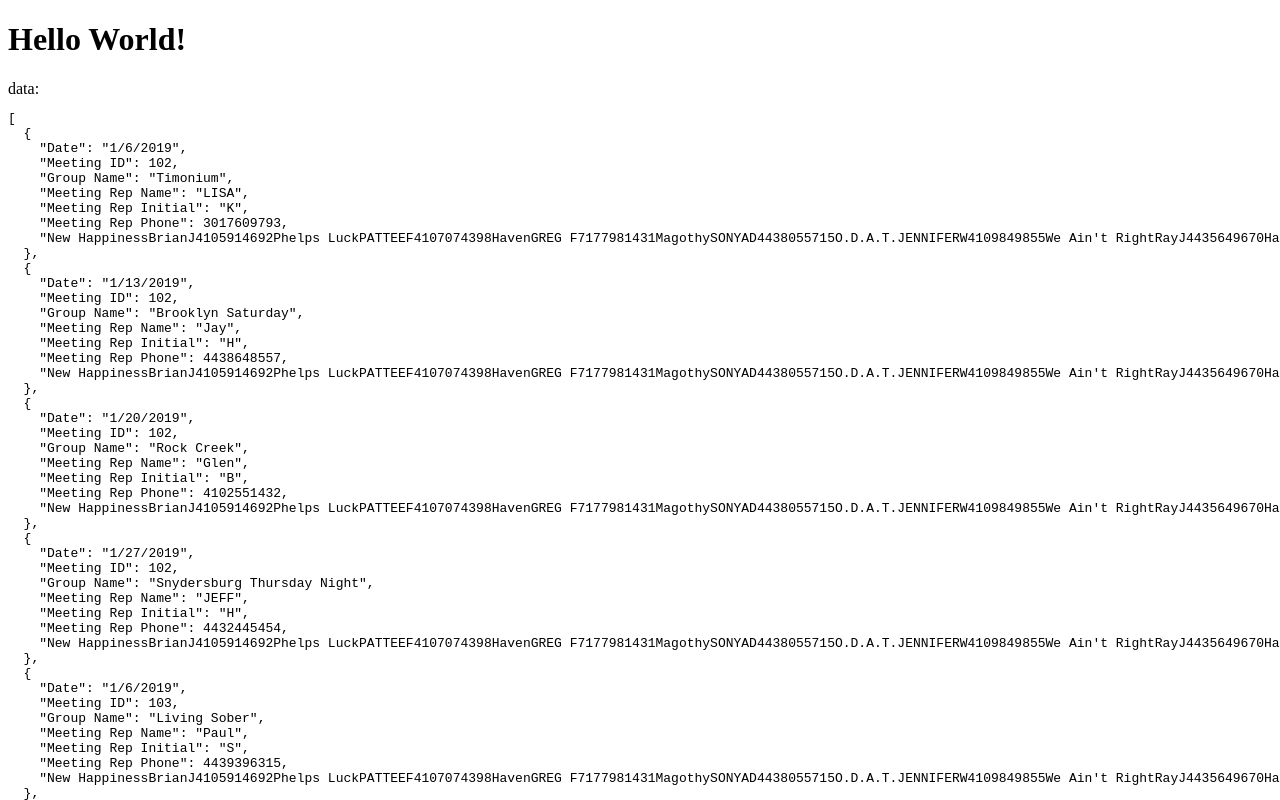
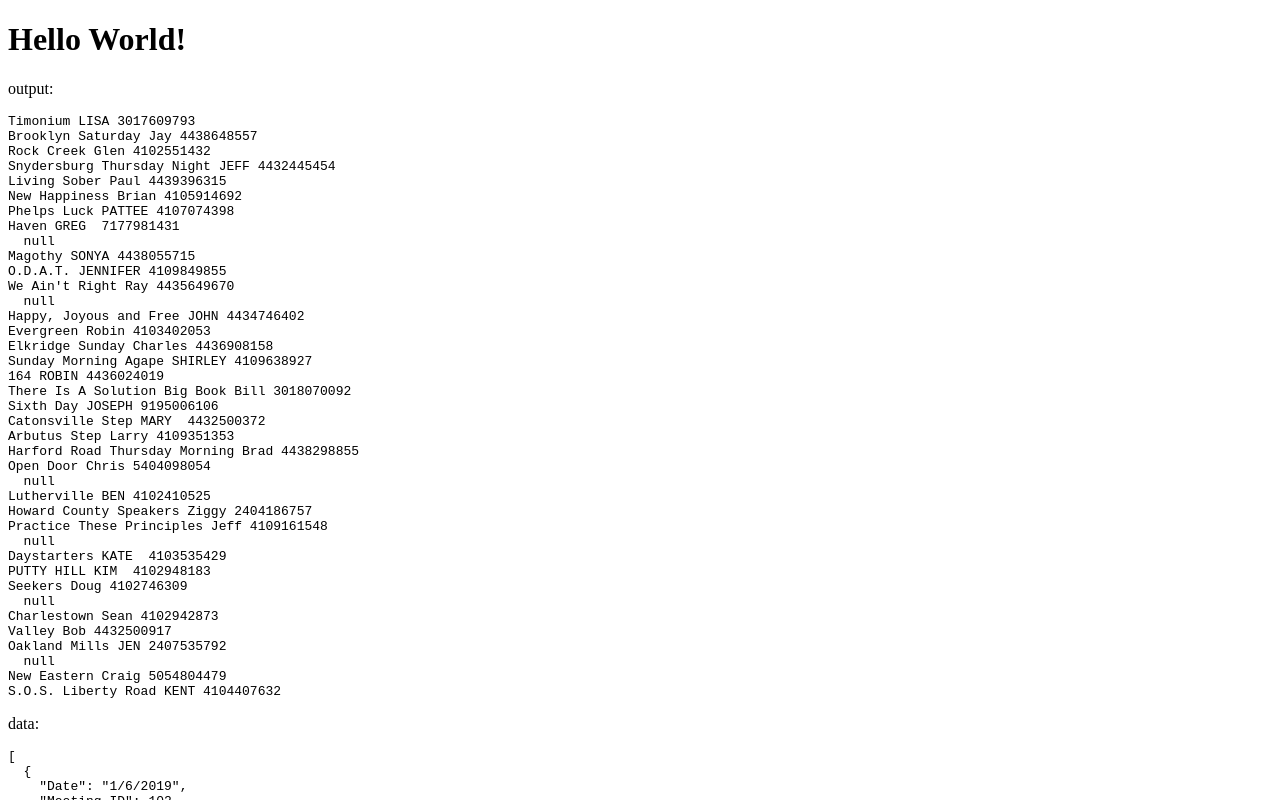
Before and after one commit to brianzelip/concats-web, a Vue app: page / in a window 1280 px wide. Shown: the top 800 px of the page. Built offline with nearby package versions, Linux system fonts and the light colour scheme.

Commit message:
create and render output getter

```diff
--- a/src/components/App.vue
+++ b/src/components/App.vue
@@ -1,15 +1,15 @@
 <template>
   <div>
-  <h1>{{ msg }}</h1>
-  <p>data:
+    <h1>{{ msg }}</h1>
+    <p>output:</p>
+    <pre>{{ output }}</pre>
+    <p>data:</p>
     <pre>{{ data }}</pre>
-  </p>
-
   </div>
 </template>
 
 <script>
-import { mapState } from "vuex";
+import { mapState, mapGetters } from "vuex";
 
 export default {
   data() {
@@ -18,7 +18,8 @@ export default {
     };
   },
   computed: {
-    ...mapState(["data"])
+    ...mapState(["data"]),
+    ...mapGetters(["output"])
   }
 };
 </script>
--- a/src/store.js
+++ b/src/store.js
@@ -8,6 +8,23 @@ Vue.use(Vuex);
 const store = new Vuex.Store({
   state: {
     data
+  },
+  getters: {
+    output: state => {
+      return state.data
+        .reduce((acc, obj) => {
+          const keys = ['Group Name', 'Meeting Rep Name', 'Meeting Rep Phone'];
+          var concattedString = '';
+          keys.forEach((key, index) => {
+            index !== 2
+              ? (concattedString = concattedString.concat(`${obj[key]} `))
+              : (concattedString = concattedString.concat(obj[key]));
+          });
+          acc.push(concattedString);
+          return acc;
+        }, [])
+        .join('\n');
+    }
   }
 });
 
```
